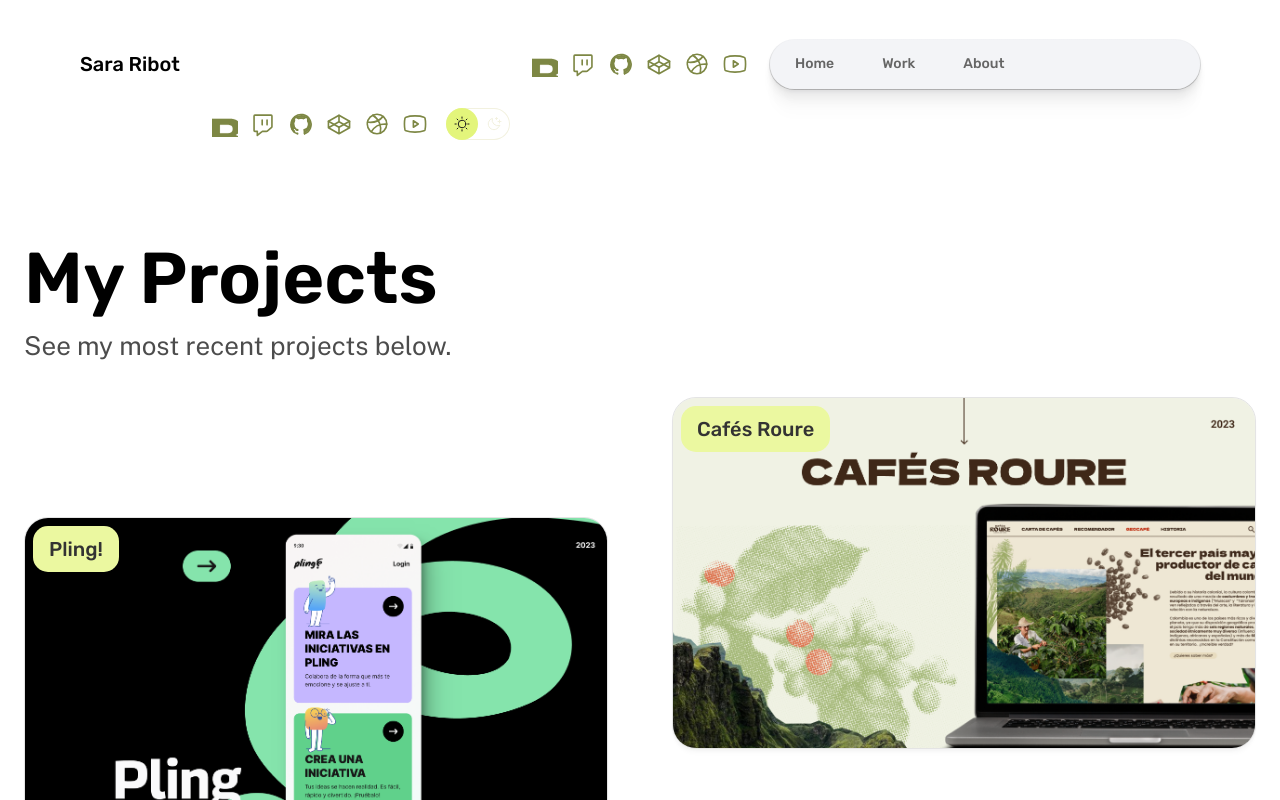
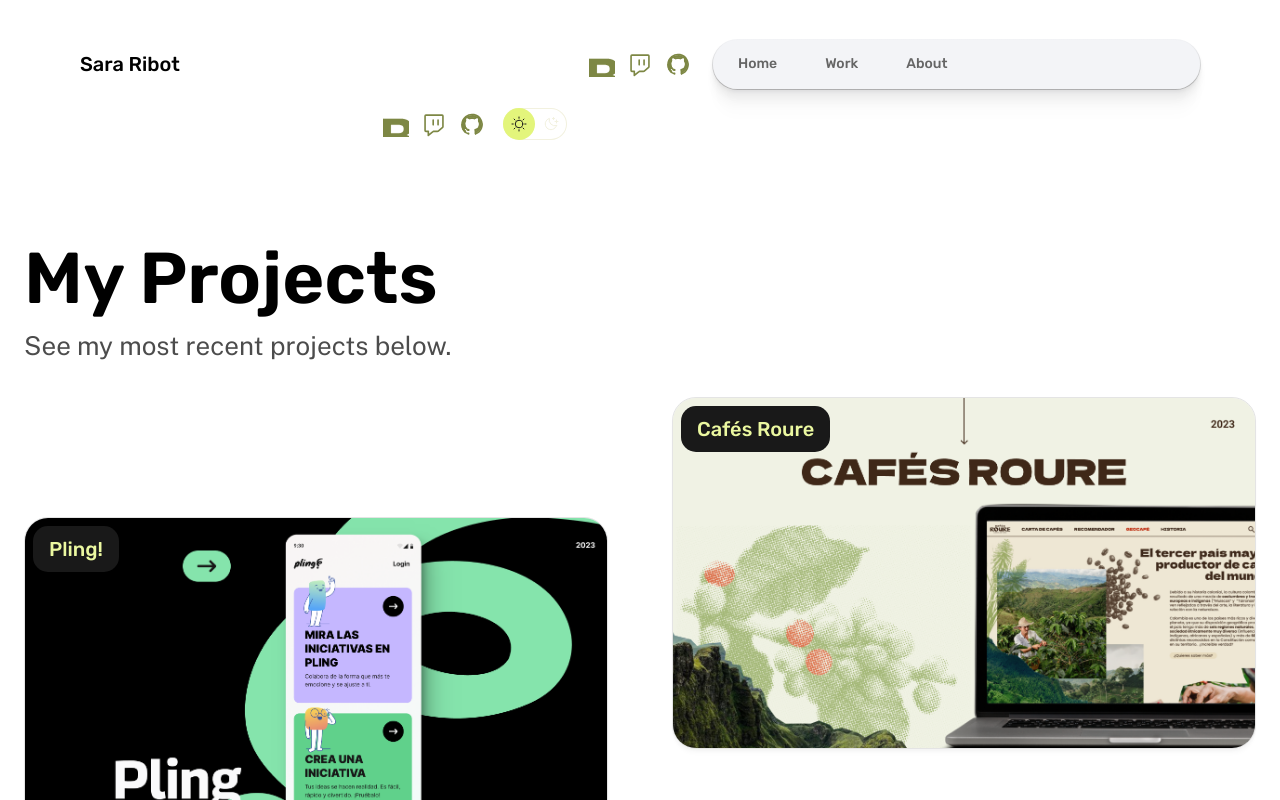
Before and after one commit to sararibot/personal-website, an Astro site: page /work in a window 1280 px wide. Built offline with nearby package versions, Linux system fonts and the light colour scheme; Astro itself is replaced by a stand-in of ours.

Commit message:
petits canvis

```diff
--- a/src/components/MainHead.astro
+++ b/src/components/MainHead.astro
@@ -7,8 +7,8 @@
 }
 
 const {
-	title = 'Jeanine White: Personal Site',
-	description = 'The personal site of Jeanine White',
+	title = 'Sara Ribot',
+	description = 'The personal site of Sara Ribot',
 } = Astro.props;
 ---
 
--- a/src/components/Nav.astro
+++ b/src/components/Nav.astro
@@ -14,10 +14,7 @@
 const iconLinks: { label: string; href: string; icon: keyof typeof iconPaths }[] = [
 	{ label: 'Behance', href: 'https://twitter.com/me', icon: 'behance-logo' },
 	{ label: 'Twitch', href: 'https://twitch.tv/me', icon: 'twitch-logo' },
-	{ label: 'GitHub', href: 'https://github.com/me', icon: 'github-logo' },
-	{ label: 'CodePen', href: 'https://codepen.io/me', icon: 'codepen-logo' },
-	{ label: 'dribbble', href: 'https://dribbble.com/me', icon: 'dribbble-logo' },
-	{ label: 'YouTube', href: 'https://www.youtube.com/@me/', icon: 'youtube-logo' },
+	{ label: 'GitHub', href: 'https://github.com/me', icon: 'github-logo' },,
 ];
 ---
 
--- a/src/components/Pill.astro
+++ b/src/components/Pill.astro
@@ -5,7 +5,7 @@
 		display: flex;
 		padding: 0.5rem 1rem;
 		gap: 0.5rem;
-		color: #4C4C4C;
+		color: var(--gray-50);
 		border: 1px solid var(--accent-regular);
 		background-color: var(--accent-regular);
 		border-radius: 999rem;
--- a/src/components/PortfolioPreview.astro
+++ b/src/components/PortfolioPreview.astro
@@ -39,8 +39,8 @@
 		z-index: 1;
 		margin: 0.5rem;
 		padding: 0.5rem 1rem;
-		background: var(--accent-light);
-		color: var(--gray-100);
+		background: var(--gray-50);
+		color: var(--accent-light);
 		border-radius: 0.375rem;
 	}
 
```
